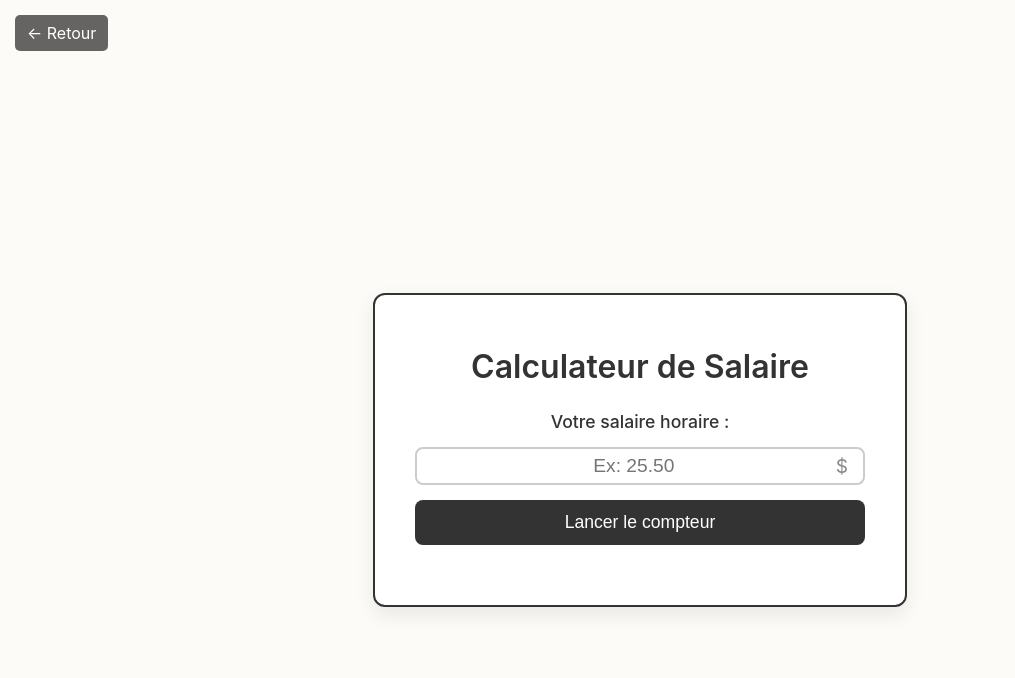
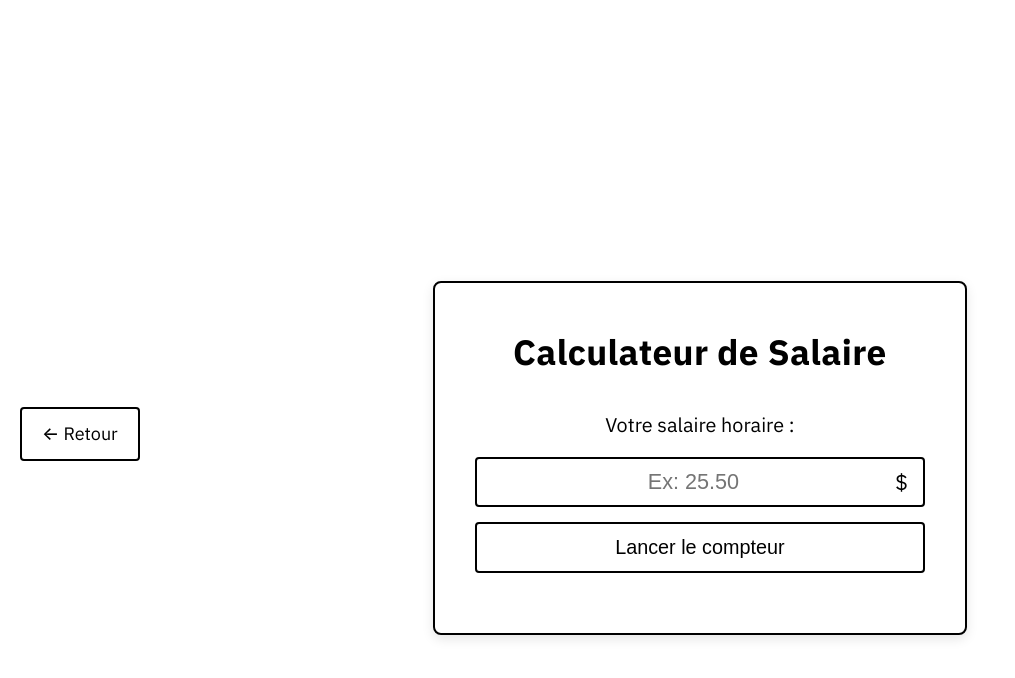
Before and after one commit to MADUP212/MADUP212.github.io, a Jekyll site: the page random/boring.html, which Jekyll copies as it is, in a window 1280 px wide. Shown: the top 678 px of the page, without its empty margins (0-1015 px from the left). Built offline with Jekyll 4.4.1, drawn with Linux system fonts in a browser that asks for light colours.

Commit message:
Update boring.html

```diff
--- a/random/boring.html
+++ b/random/boring.html
@@ -4,11 +4,12 @@
     <meta charset="UTF-8">
     <meta name="viewport" content="width=device-width, initial-scale=1.0">
     <title>Calculateur de Salaire en Temps Réel</title>
+    <link rel="stylesheet" href="/assets/style.css">
     <style>
         body {
-            font-family: -apple-system, BlinkMacSystemFont, 'Segoe UI', Roboto, Helvetica, Arial, sans-serif;
-            background-color: #fdfbf7;
-            color: #333;
+            font-family: 'IBM Plex Sans', -apple-system, BlinkMacSystemFont, 'Segoe UI', sans-serif;
+            background-color: #fff;
+            color: #000;
             display: flex;
             justify-content: center;
             align-items: center;
@@ -18,49 +19,45 @@
             box-sizing: border-box;
             position: relative;
         }
-        .back-button {
-            position: absolute;
-            top: 15px;
-            left: 15px;
-            color: #fff;
-            background-color: rgba(0,0,0,0.6);
-            padding: 8px 12px;
-            text-decoration: none;
-            border-radius: 5px;
-            font-size: 1em;
-        }
+
         .container {
             background-color: #ffffff;
             padding: 30px 40px;
-            border-radius: 12px;
-            box-shadow: 0 8px 20px rgba(0, 0, 0, 0.08);
+            border-radius: 8px;
+            box-shadow: 0 4px 12px rgba(0, 0, 0, 0.1);
             text-align: center;
             width: 100%;
             max-width: 450px;
-            border: 2px solid #333;
+            border: 2px solid #000;
         }
+
         h1 {
-            color: #333;
+            color: #000;
             margin-bottom: 25px;
             font-weight: 600;
         }
+
         .input-section {
             display: flex;
             flex-direction: column;
             gap: 15px;
             margin-bottom: 30px;
         }
+
         label {
             font-weight: 500;
             font-size: 1.1em;
+            color: #000;
         }
+
         .input-wrapper {
             display: flex;
             align-items: center;
-            border: 2px solid #ccc;
-            border-radius: 8px;
+            border: 2px solid #000;
+            border-radius: 4px;
             padding: 5px 15px;
         }
+
         input[type="number"] {
             border: none;
             outline: none;
@@ -68,58 +65,71 @@
             width: 100%;
             text-align: center;
             background: transparent;
+            color: #000;
         }
+
         .currency-symbol {
             font-size: 1.2em;
-            color: #888;
+            color: #000;
         }
+
         input::-webkit-outer-spin-button,
         input::-webkit-inner-spin-button {
             -webkit-appearance: none;
             margin: 0;
         }
+
         input[type=number] {
             -moz-appearance: textfield;
         }
+
         button {
-            background-color: #333;
-            color: white;
-            border: none;
+            background-color: #fff;
+            color: #000;
+            border: 2px solid #000;
             padding: 12px 20px;
-            border-radius: 8px;
+            border-radius: 4px;
             font-size: 1.1em;
+            font-weight: 500;
             cursor: pointer;
-            transition: background-color 0.3s ease;
+            transition: all 0.2s ease;
             width: 100%;
         }
+
         button:hover {
-            background-color: #555;
+            background-color: #000;
+            color: #fff;
         }
+
         .results {
             margin-top: 20px;
-            background-color: #f5f1e9;
+            background-color: #f8f8f8;
             padding: 20px;
             border-radius: 8px;
             display: none;
+            border: 1px solid #e0e0e0;
         }
+
         .results p {
             margin: 10px 0;
             font-size: 1.2em;
+            color: #000;
         }
+
         .results .total {
             font-size: 2.2em;
             font-weight: bold;
-            color: #333;
+            color: #000;
             margin-top: 15px;
         }
+
         .results span {
             font-weight: 700;
         }
     </style>
 </head>
 <body>
-
-    <a href="javascript:history.back()" class="back-button">← Retour</a>
+    <a href="/" class="back-button" onclick="if(history.length > 1) { history.go(-1); return false; } else { return true; }">← Retour</a>
 
     <div class="container">
         <h1>Calculateur de Salaire</h1>
@@ -178,6 +187,5 @@
             }, 1000);
         });
     </script>
-
 </body>
 </html>
```
Also changed, not shown: other parts of random/boring.html (+2 -3 lines).
